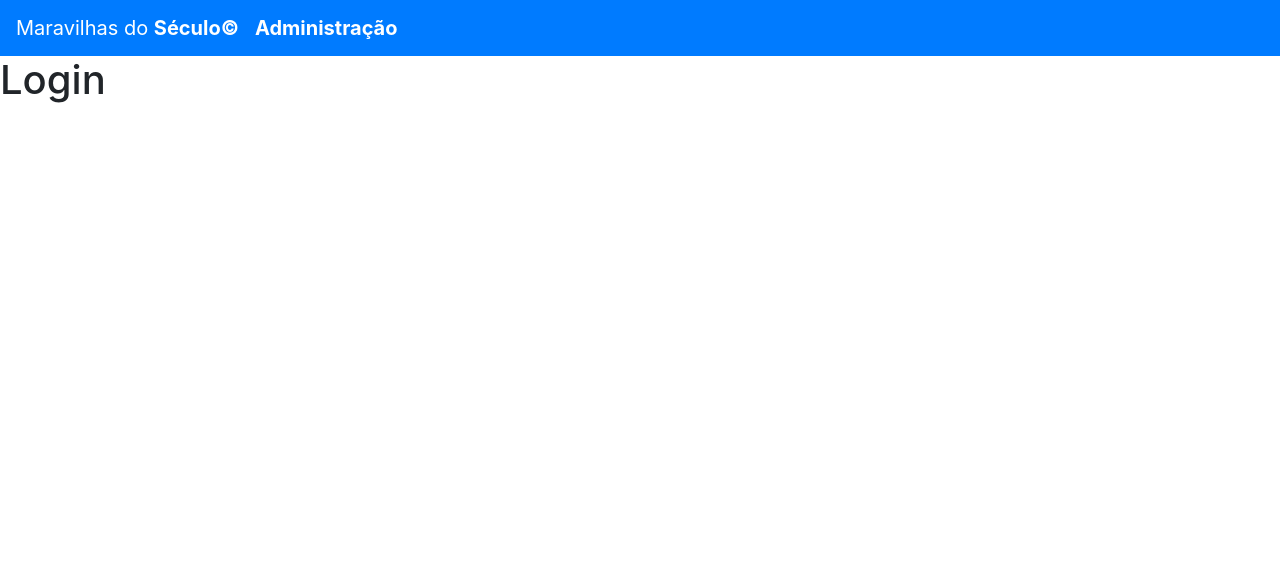
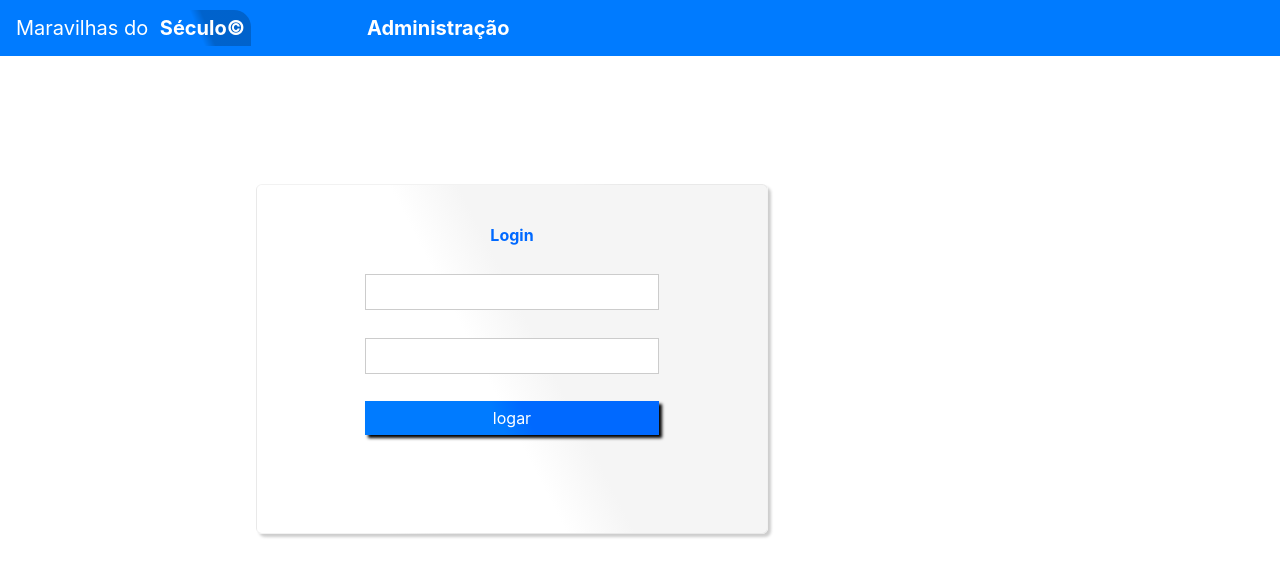
Before and after one commit to LeonardoSousa89/pre-producao, a React (Create React App) app in the folder pre-producao/loja-frontend-bootstrap/maravilhas/loja adm/adm/: page /auth-administration in a window 1280 px wide. Shown: the top 576 px of the page. Built offline with nearby package versions, Linux system fonts and the light colour scheme.

Commit message:
pre-producao-version~1.1.10

```diff
--- a/pre-producao/loja-frontend-bootstrap/maravilhas/loja adm/adm/src/App.css
+++ b/pre-producao/loja-frontend-bootstrap/maravilhas/loja adm/adm/src/App.css
@@ -1,4 +1,12 @@
+html,body{
+  height:100%;
+  width: 100%;
+}
 body{
   margin: 0;
-  position: inherit;
+  position: relative;
 }
+.App{
+  height: 100%;
+  width: 100%;
+}
--- a/pre-producao/loja-frontend-bootstrap/maravilhas/loja adm/adm/src/components/auth/auth.css
+++ b/pre-producao/loja-frontend-bootstrap/maravilhas/loja adm/adm/src/components/auth/auth.css
@@ -0,0 +1,82 @@
+.auth{
+    display: flex;
+    flex-direction: column;
+    justify-content: center;
+    align-items: center;
+
+    height: 100%;
+    width: 100%;
+}
+.login{
+    width: 100%;
+}
+.tabela{
+    width: 100%;
+}
+.maravilhas-little strong{
+    background: linear-gradient(67deg, rgba(0,0,0,0.001) 45%, rgba(0,0,0,0.2) 55%);
+    padding: 6px;
+    border-top-right-radius:17px ;
+}
+.adm{
+    margin: 0  100px;
+}
+.card-login{
+    margin: 10%  20%;
+
+    border: rgba(0,0,0,0.05) 1px solid;
+    border-radius:6px;
+
+    padding: 10px;
+
+    width: 40%;
+    height: 350px;
+
+    box-shadow: 3px 3px 3px rgba(0,0,0,0.2);
+
+    background: linear-gradient(63deg, white 45%, whitesmoke 55% );
+
+    display:flex;
+    flex-direction:column;
+    justify-content: space-evenly;
+    align-items: center;
+
+    overflow: hidden;
+}
+.login-text{
+    color: #0069ff ;
+}
+.login-input{
+    border: rgba(0,0,0,0.2) solid 0.5px;
+    outline: none;
+
+    padding: 5px;
+
+    width: 60%;
+}
+.button{
+    width: 60%;
+
+    background: linear-gradient(63deg, #007bff 45%,#0069ff 55%);
+
+    border: none;
+    outline: none;
+
+    padding: 5px;
+
+    color: white;
+    box-shadow: 3px 3px 3px black;
+}
+.logout{
+    cursor:pointer;
+}
+@media(max-width:700px){
+    .adm{
+        display: none;
+    }
+}
+@media(max-width:750px){
+    .card-login{
+        width: 60%;
+    }
+}
--- a/pre-producao/loja-frontend-bootstrap/maravilhas/loja adm/adm/src/components/auth/auth.jsx
+++ b/pre-producao/loja-frontend-bootstrap/maravilhas/loja adm/adm/src/components/auth/auth.jsx
@@ -2,7 +2,6 @@ import React ,{Component} from 'react'
 import './auth.css'
 
 import firebase from '../Db/db'
-
 import {Navbar, Nav} from 'react-bootstrap'
 
 export default class Auth extends Component{
@@ -28,36 +27,40 @@ export default class Auth extends Component{
 
       }
 
+
     render(){
         return(
             <div className="auth">
                  {
                     this.state.auth === false ?
                     (
-                <div>
+
+                    <div className="login">
                     <Navbar  className="navbar" collapseOnSelect expand="lg" bg="primary" variant="dark">
                         <Navbar.Brand href="/auth-administration" className="maravilhas-little">Maravilhas do <strong>Século&copy;</strong></Navbar.Brand>
                         <Navbar.Brand  className="adm"> <strong>Administração</strong></Navbar.Brand>
-                        <Navbar.Toggle aria-controls="responsive-navbar-nav" />
                     </Navbar>
 
-                     <h1>Login</h1>
+                    <div className="card-login">
+                        <strong className="login-text">Login</strong>
+                        <input className="login-input"></input>
+                        <input className="login-input"></input>
+                        <button className="button" onClick={()=> this.setState({auth:true})}>logar</button>
+                        <hr/>
                     </div>
+
+                    </div>
+
+
                 ):(
-                <div>
+
+
+                        <div className="tabela">
                         <Navbar  className="navbar" collapseOnSelect expand="lg" bg="primary" variant="dark">
                             <Navbar.Brand href="/auth-administration" className="maravilhas-little">Maravilhas do <strong>Século&copy;</strong></Navbar.Brand>
                             <Navbar.Brand  className="adm"> <strong>Administração</strong></Navbar.Brand>
-                        <Navbar.Toggle aria-controls="responsive-navbar-nav" />
-                        <Navbar.Collapse id="responsive-navbar-nav">
-                            <Nav>
-                                <Nav.Link className="sair" onClick={() => this.setState({auth:false})}>sair</Nav.Link>
-                            </Nav>
-                        </Navbar.Collapse>
+                            <Navbar.Brand  className="logout" onClick={()=> this.setState({auth:false})}><strong>sair</strong></Navbar.Brand>
                         </Navbar>
-
-
-                    <h1>Tabela</h1>
                         </div>
             )
           }
```
Also changed, not shown: pre-producao/loja-frontend-bootstrap/maravilhas/loja adm/adm/src/App.jsx (+6 -5 lines). Lines whose indentation alone changed are shown as unchanged.
